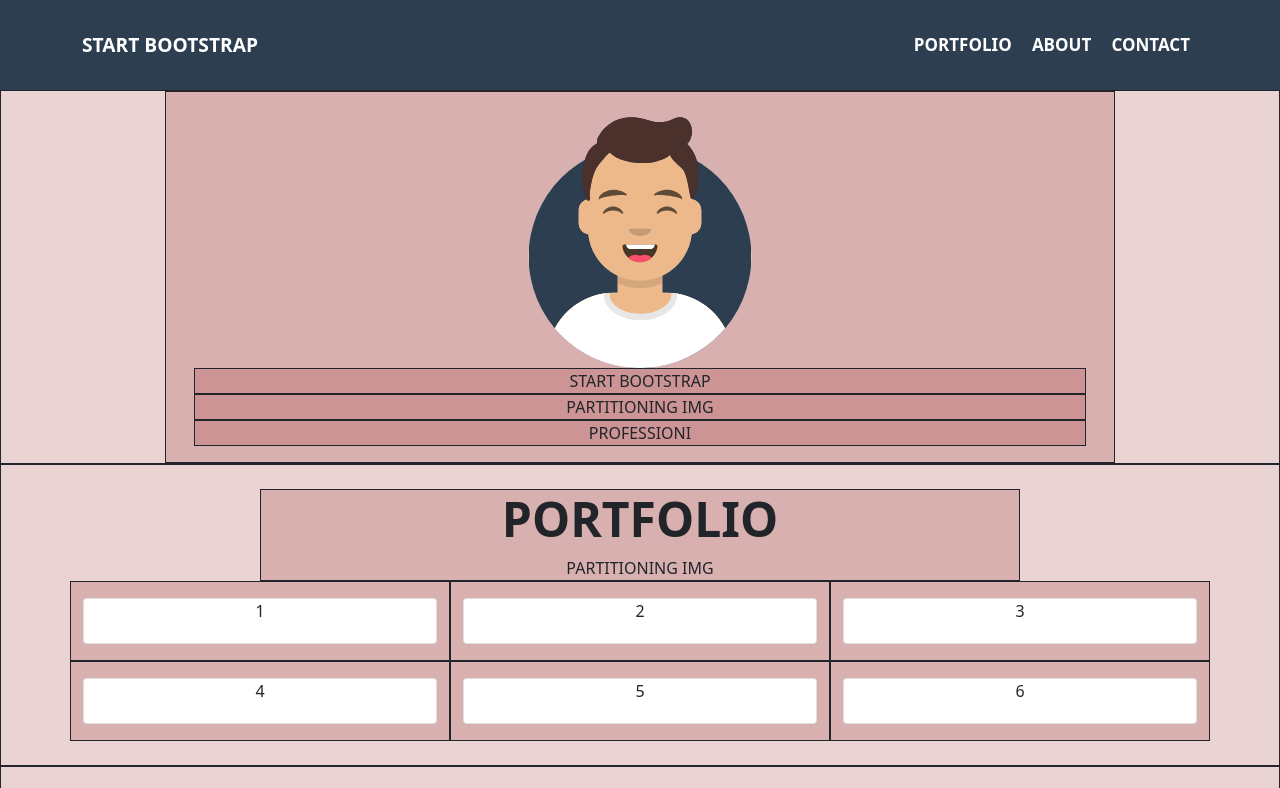
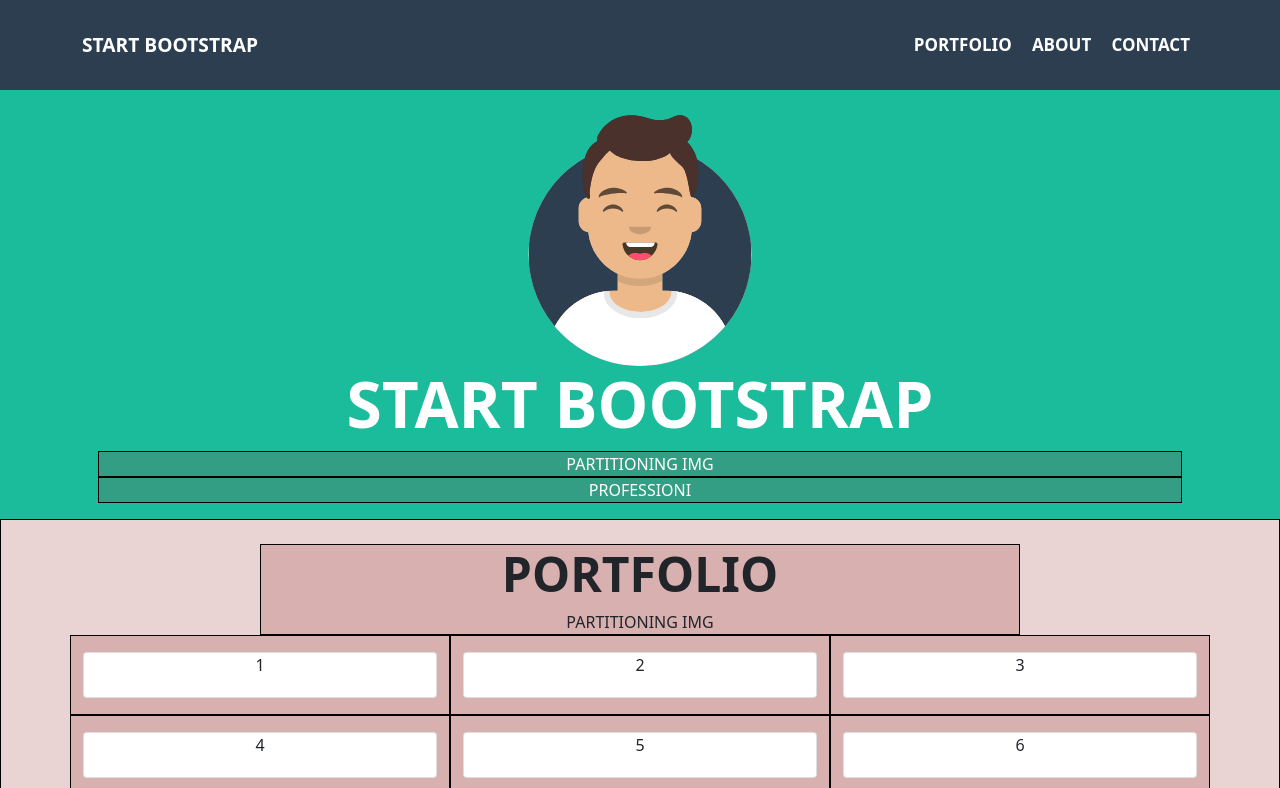
Before and after one commit to alessandrodaniello105/html-css-bootstrap-freelancer, a plain HTML site: page index.html in a window 1280 px wide. Shown: the top 788 px of the page. Drawn offline with nearby package versions, Linux system fonts and the light colour scheme.

Commit message:
[edit]:logo hover; jumbo. structure + texts white

```diff
--- a/assets/style/style.css
+++ b/assets/style/style.css
@@ -37,13 +37,13 @@ h4 {
 
 .debug-y-0 {
   background-color: rgba(150, 37, 37, 0.2);
-  border: 1px solid;
+  border: 1px solid black;
 }
 
 .debug {
   min-height: 80px;
   background-color: rgba(150, 37, 37, 0.2);
-  border: 1px solid;
+  border: 1px solid black;
 }
 
 .container-ctm {
@@ -63,10 +63,10 @@ header {
 header a {
   color: white;
 }
-/*
-header .logo > a {
-  margin
-} */
+
+header a:hover {
+  color: var(--bg-section);
+}
 
 header .logo > a h4 {
   font-size: 1.2rem;
@@ -83,9 +83,6 @@ header nav ul > li > a {
   font-weight: 600;
 }
 
-header nav ul > li > a:hover {
-  color: var(--bg-section);
-}
 
 header nav button.menu_btn i {
   position: relative;
@@ -106,12 +103,24 @@ header nav button.menu_btn i {
     JUMBOTRON
 ****************/
 
+main .jumbotron_ctm {
+  color: white;
+}
+
 main .jumbotron_ctm img {
   width: 260px;
   height: 260px;
   object-fit: contain1;
 }
 
+main .jumbotron_ctm h2 {
+  font-size: 2.2rem;
+  font-weight: 700;
+}
+
+main .jumbotron_ctm h1 {
+  font-size: 4rem;
+}
 
 /*********************
         FOOTER
--- a/index.html
+++ b/index.html
@@ -62,15 +62,15 @@
     <div class=".container-md .main-wrapper">
 
       <!-- JUMBOTRON -->
-      <section class="jumbotron_ctm bg-green debug">
+      <section class="jumbotron_ctm bg-green">
         <div class="container-md">
           <!-- <div class="container-ctm p-4"> -->
 
             <div class="row justify-content-center">
 
-              <div class="col-12 col-md-10 debug p-3">
+              <div class="col-12 p-3">
 
-               <div class="container">
+               <div class="container-md">
 
                 <div class="row row-cols-1 text-center">
 
@@ -81,8 +81,15 @@
                   <!-- IMAGE -->
 
 
-                  <div class="col-12 debug-y-0">
-                    START BOOTSTRAP
+                  <!-- TITOLO -->
+                  <div class="col-12 d-md-none d-inline-block">
+                    <h2>START BOOTSTRAP</h2>
+                  </div>
+                  <!-- TITOLO -->
+
+
+                  <div class="d-none d-md-block col-md-12">
+                    <h1>START BOOTSTRAP</h1>
                   </div>
 
                   <div class="col-6 offset-3 col-md-10 offset-md-1 col-xl-12 offset-xl-0 debug-y-0">
```
